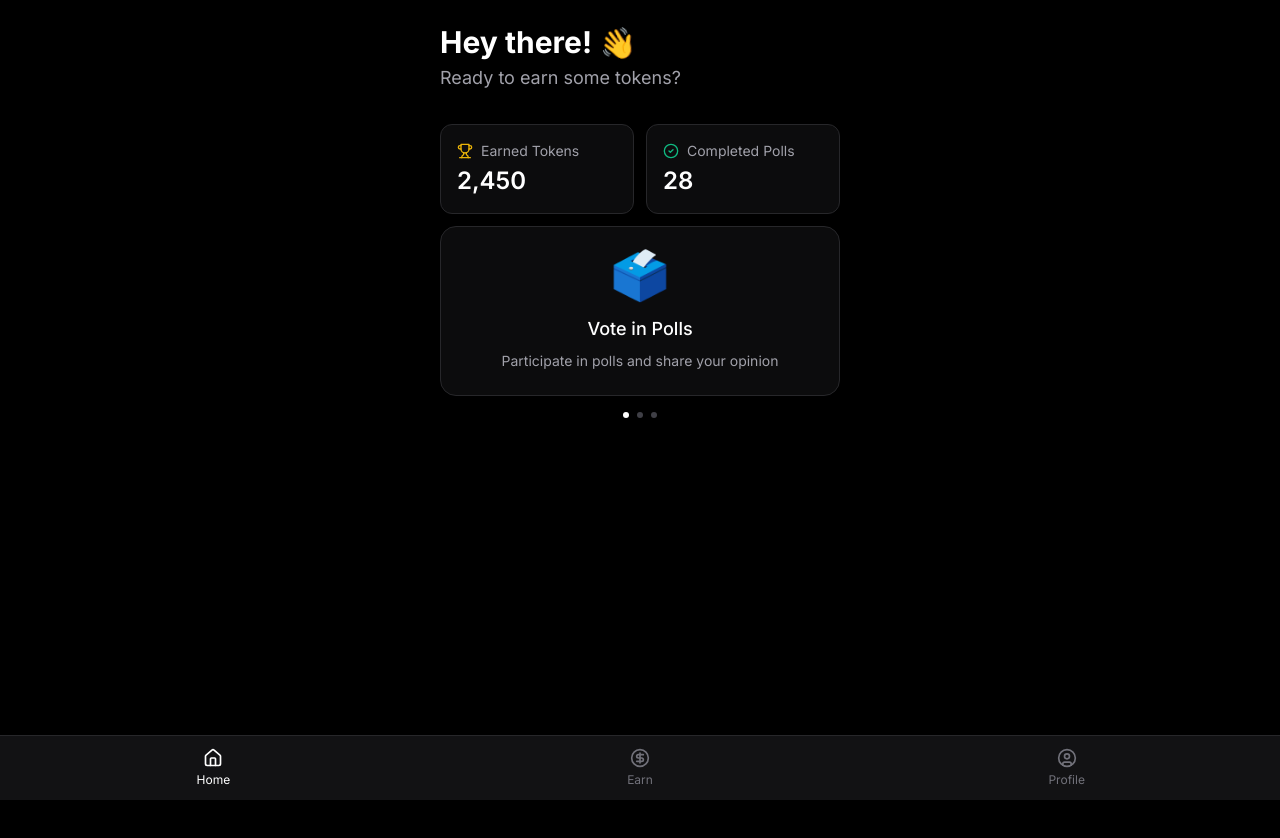
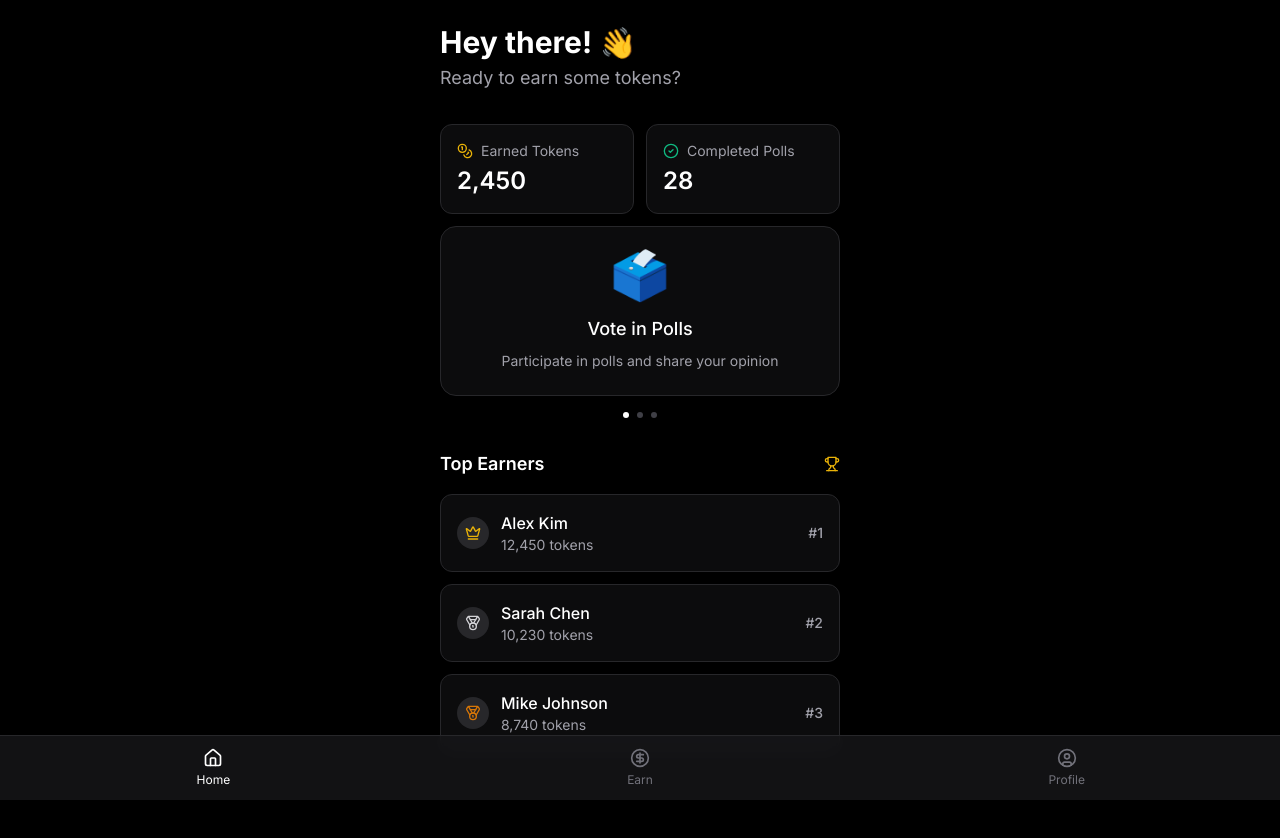
Before and after one commit to meliksahgurtemel/pollit, a Next.js app: page / in a window 1280 px wide. Shown: the top 838 px of the page. Before the commit the page ends 800 px from the top, so only its background shows below. Built offline with nearby package versions, Linux system fonts and the light colour scheme.

Commit message:
added leaderboard section

```diff
--- a/app/page.tsx
+++ b/app/page.tsx
@@ -1,5 +1,6 @@
 import HowItWorks from '@/components/HowItWorks';
 import Stats from '@/components/Stats';
+import Leaderboard from '@/components/Leaderboard';
 
 export default function Home() {
   return (
@@ -28,6 +29,11 @@ export default function Home() {
         <HowItWorks />
       </div>
 
+      {/* Leaderboard Section */}
+      <div className="px-2 mt-8">
+        <Leaderboard />
+      </div>
+
       {/* Bottom spacing for nav */}
       <div className="h-24" />
     </div>
--- /dev/null
+++ b/components/Leaderboard.tsx
@@ -0,0 +1,40 @@
+import { Trophy, Crown, Medal } from 'lucide-react';
+
+const leaderboardData = [
+  { rank: 1, name: 'Alex Kim', points: '12,450', icon: Crown, iconColor: 'text-yellow-500' },
+  { rank: 2, name: 'Sarah Chen', points: '10,230', icon: Medal, iconColor: 'text-zinc-300' },
+  { rank: 3, name: 'Mike Johnson', points: '8,740', icon: Medal, iconColor: 'text-amber-600' },
+];
+
+export default function Leaderboard() {
+  return (
+    <div>
+      <div className="flex items-center justify-between mb-4">
+        <h2 className="text-lg font-semibold">Top Earners</h2>
+        <Trophy className="w-4 h-4 text-yellow-500" />
+      </div>
+
+      <div className="space-y-3">
+        {leaderboardData.map((user) => (
+          <div
+            key={user.rank}
+            className="flex items-center justify-between bg-zinc-900/50 backdrop-blur-sm border border-zinc-800 rounded-xl p-4"
+          >
+            <div className="flex items-center gap-3">
+              <div className="flex items-center justify-center w-8 h-8 rounded-full bg-zinc-800">
+                <user.icon className={`w-4 h-4 ${user.iconColor}`} />
+              </div>
+              <div>
+                <p className="font-medium">{user.name}</p>
+                <p className="text-sm text-zinc-400">{user.points} tokens</p>
+              </div>
+            </div>
+            <div className="text-sm font-medium text-zinc-400">
+              #{user.rank}
+            </div>
+          </div>
+        ))}
+      </div>
+    </div>
+  );
+}
--- a/components/Stats.tsx
+++ b/components/Stats.tsx
@@ -1,11 +1,11 @@
-import { Trophy, CheckCircle2 } from 'lucide-react';
+import { Coins, CheckCircle2 } from 'lucide-react';
 
 export default function Stats() {
   return (
     <div className="grid grid-cols-2 gap-3">
       <div className="bg-zinc-900/50 backdrop-blur-sm border border-zinc-800 rounded-xl p-4">
         <div className="flex items-center gap-2 mb-1">
-          <Trophy className="w-4 h-4 text-yellow-500" />
+          <Coins className="w-4 h-4 text-yellow-500" />
           <span className="text-sm text-zinc-400">Earned Tokens</span>
         </div>
         <p className="text-2xl font-semibold">2,450</p>
```
